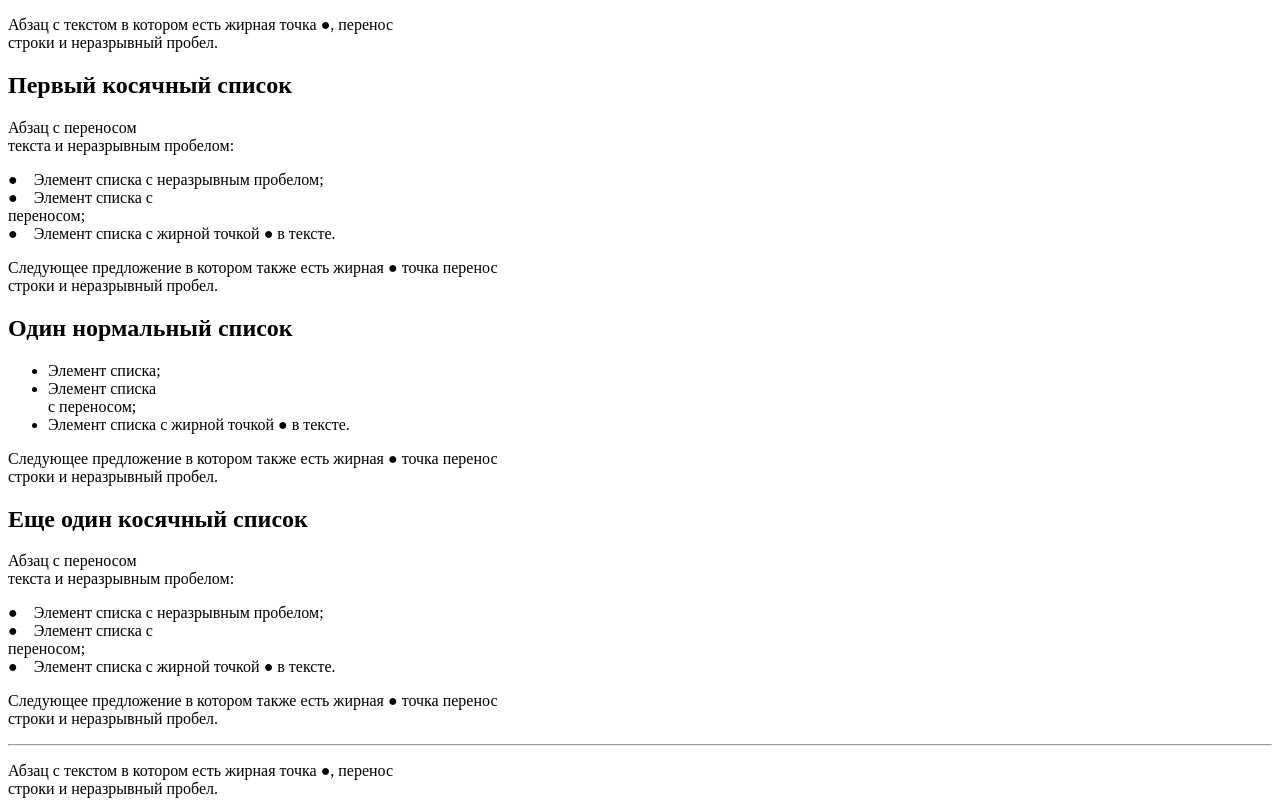
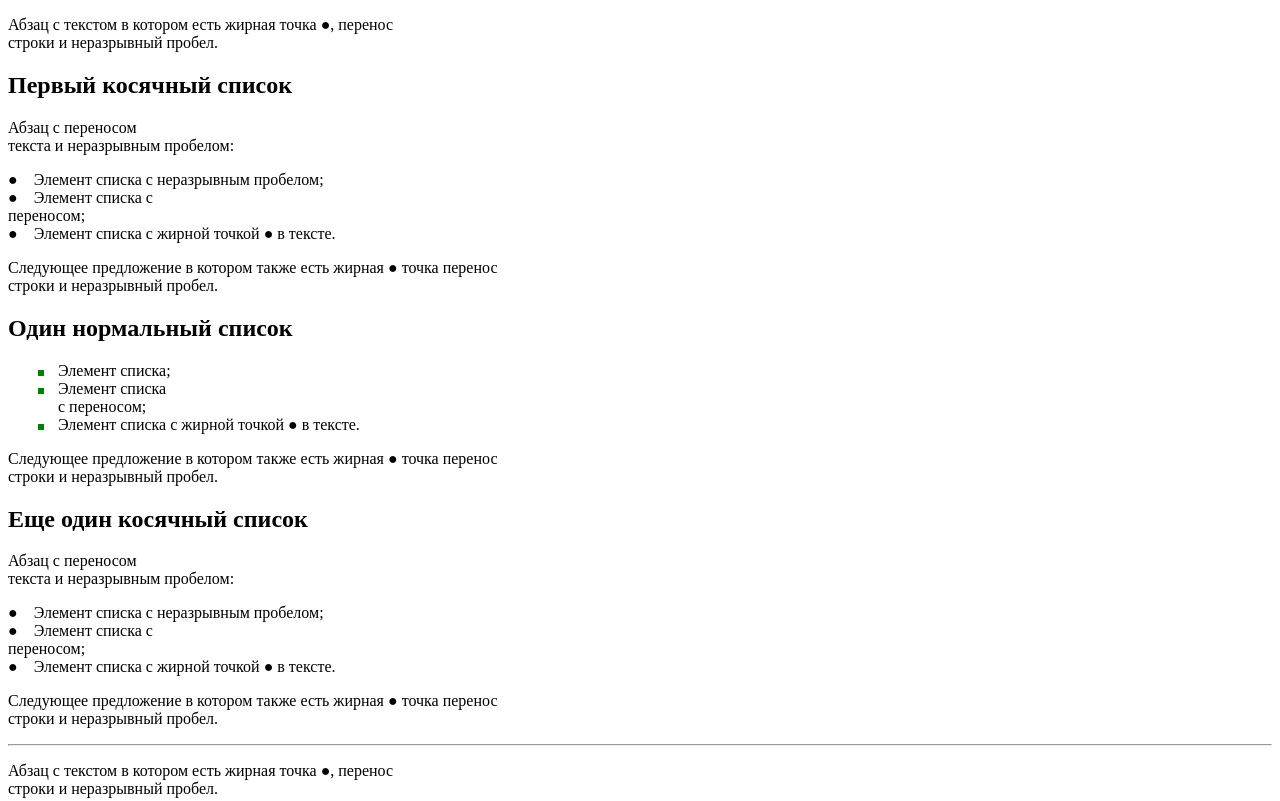
Before and after one commit to Limonbird/regexp-list, a plain HTML site: page index.html in a window 1280 px wide. Shown: the top 801 px of the page. Drawn offline with Linux system fonts and the light colour scheme.

Commit message:
Единый стиль для всех списков

```diff
--- a/index.html
+++ b/index.html
@@ -52,14 +52,15 @@
   // в тексте несколько списков
 
   // 1. обернуть пункты с точкой в <li></li>
-  // шаблон: точка -> 2 и более пробелов или &nbsp; -> 1 и более любых символов
+  // шаблон: точка -> 2 и более пробелов или &nbsp; -> 1 и более любых символов до переноса строки
+
   badList = badList.replace(/●(&nbsp;|\s){2,}.+/g, "<li>$&</li>");
   console.log("Добавить li" + badList);
 
 
   // 2. Обернуть группы <li>-шек в <ul></ul>
   // шаблон: <li>внутри любое кол-во символов<\/li> перед которым нет закрывающего <li> либо открывающего <ul> (на случай если это обычный нормальный список) после которого нет аналогично <li> либо </ul>. .*? - вопрос значит что поиск ленивый, надет первое попадание и остановится (не будет искать любое кол-во символов бесконечно пока есть текст). Учитывает \s* - ноль и более пробельных символов (включая перевод строки).
-  badList = badList.replace(/(?<!(<\/li>|<ul>)\s*)<li>.*?<\/li>(?!\s*(<li>|<\/ul>))/gs, "<ul>$&</ul>");
+  badList = badList.replace(/(?<!(<\/li>|<ul>)\s*)<li>.+?<\/li>(?!\s*(<li>|<\/ul>))/gs, "<ul>$&</ul>");
   console.log('Обернуть в ul: ' + badList);
 
   // 3. почистить от лишнего
@@ -72,20 +73,18 @@
 </script>
 
 <style>
-.good-list {
-}
 
-.good-list ul {
+ul {
   list-style: none;
   padding-left: 50px;
 
 }
 
-.good-list ul li {
+ul li {
   position: relative;
 }
 
-.good-list ul li::before {
+ul li::before {
   background-color: green;
   content: "";
   height: 6px;
```
